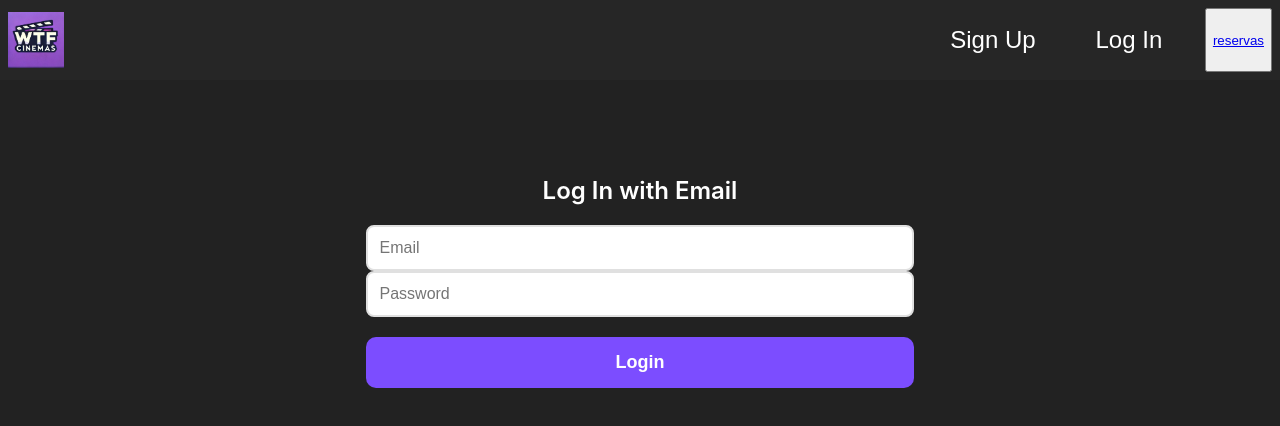
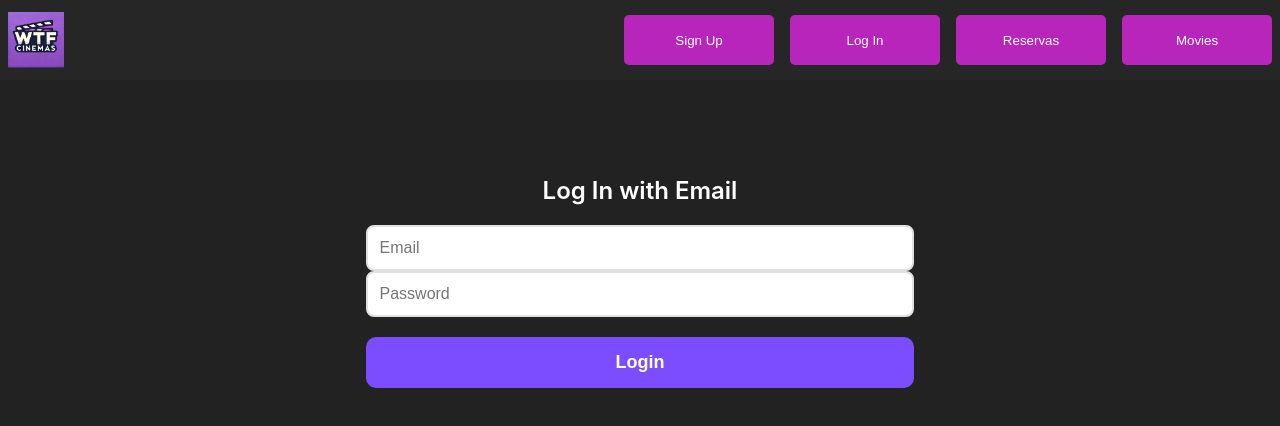
Before and after one commit to igborre/Proyecto-TIC-1-Frontend, a React (Create React App) app: page /LogIn in a window 1280 px wide. Shown: the top 426 px of the page. Built offline with nearby package versions, Linux system fonts and the light colour scheme.

Commit message:
movie button and header improvements

```diff
--- a/src/App.css
+++ b/src/App.css
@@ -16,7 +16,7 @@
   color: #ffffff;
 }
 
-.App-buttonLogIn, .App-buttonSingUp {
+.App-button {
   background-color: inherit;
   height: 8vmin;
   width: 15vmin;
@@ -28,16 +28,16 @@
   color: inherit;
 }
 
-.App-buttonLogIn a, .App-buttonSingUp a {
+.App-button a {
   color: inherit;
   text-decoration: none;
 }
 
-.App-buttonLogIn:hover, .App-buttonSingUp:hover {
+.App-button:hover {
   color: #b825ba;
 }
 
-.App-forms{
+.App-forms {
   display: flex;
   float: inherit;
   flex-direction: column;
@@ -46,7 +46,7 @@
 }
 
 .App-header {
-  background-color: #262626 ;
+  background-color: #262626;
   min-height: 10vh;
   display: flex;
   align-items: center;
--- a/src/App.js
+++ b/src/App.js
@@ -1,21 +1,17 @@
-import React from 'react';
-import logo from "./logo.jpeg";
+import React from "react";
 import "./App.css";
-import { Route, Routes, Link } from "react-router-dom";
+import { Route, Routes } from "react-router-dom";
 import LogIn from "./Components/LogIn";
-import SignUp from "./Components/SignUp";
-import Auth from './Utils/Auth';
-import Reserva from './Components/Reserva'; // Asegúrate de tener el componente de Reserva
-import LoggedInHeader from './Components/LoggedInHeader';
-import LoggedOutHeader from './Components/LoggedOutHeader.js';
-
+import SignUp from "./Components/SignUp.js";
+import Auth from "./Utils/Auth";
+import Reserva from "./Components/Reserva"; // Asegúrate de tener el componente de Reserva
+import LoggedInHeader from "./Components/LoggedInHeader";
+import LoggedOutHeader from "./Components/LoggedOutHeader.js";
+import MovieList from "./Utils/MovieList.js";
 
 // Main App Component
 const App = () => {
-
   const { isLoggedIn, handleLogin, handleLogout } = Auth();
-
-
 
   return (
     <div className="App">
@@ -32,10 +28,11 @@ const App = () => {
           <Route path="/LogIn" element={<LogIn onLogIn={handleLogin} />} />
           <Route path="/SignUp" element={<SignUp />} />
           <Route path="/Reserva" element={<Reserva />} />
+          <Route path="/Movies" element={<MovieList />} />
         </Routes>
       </div>
     </div>
-    )
+  );
 };
 
 export default App;
--- /dev/null
+++ b/src/Components/Button.css
@@ -0,0 +1,21 @@
+.buttonStyle {
+  display: flex; /* Enable flexbox for centering */
+  justify-content: center; /* Center text horizontally */
+  align-items: center; /* Center text vertically */
+  width: 150px; /* Set a fixed width */
+  height: 50px; /* Set a fixed height */
+  padding: 0; /* No additional padding */
+  background-color: #b825ba; /* Button background color */
+  color: white; /* Text color */
+  border: none; /* Remove border */
+  border-radius: 5px; /* Rounded corners */
+  cursor: pointer; /* Change cursor on hover */
+}
+
+.link-style {
+  text-decoration: none; /* Remove underline */
+  color: inherit; /* Use the current color of the button */
+  display: block; /* Make the link a block element to fill the button */
+  width: 100%; /* Ensure the link takes the full width of the button */
+  height: 100%; /* Ensure the link takes the full height of the button */
+}
--- /dev/null
+++ b/src/Components/Button.js
@@ -0,0 +1,7 @@
+import "./Button.css";
+
+const Button = ({ children }) => {
+  return <button className="buttonStyle">{children}</button>;
+};
+
+export default Button;
--- a/src/Components/LoggedOutHeader.js
+++ b/src/Components/LoggedOutHeader.js
@@ -1,6 +1,7 @@
-
 import logo from "../logo.jpeg";
 import { Link } from "react-router-dom";
+import Button from "./Button";
+import "./Button.css";
 
 const LoggedOutHeader = () => (
   <>
@@ -8,15 +9,18 @@ const LoggedOutHeader = () => (
       <img src={logo} className="App-logo" alt="logo" />
     </Link>
     <div className="App-buttons">
-            <button className="App-buttonSingUp">
-                <Link to="/SignUp">Sign Up</Link>
-            </button>
-            <button className="App-buttonLogIn">
-                <Link to="/LogIn">Log In</Link>
-            </button>
-            <button>
-                <Link to="/Reserva">reservas</Link>
-            </button>
+      <Link to="/SignUp" className="link-style">
+        <Button>Sign Up</Button>
+      </Link>
+      <Link to="/LogIn" className="link-style">
+        <Button>Log In</Button>
+      </Link>
+      <Link to="/Reserva" className="link-style">
+        <Button>Reservas</Button>
+      </Link>
+      <Link to="/Movies" className="link-style">
+        <Button>Movies</Button>
+      </Link>
     </div>
   </>
 );
--- /dev/null
+++ b/src/Utils/MovieList.css
@@ -0,0 +1,51 @@
+/* src/components/MovieList.css */
+.movie-list-container {
+  width: 80%;
+  margin: 0 auto;
+  padding: 20px;
+  background-color: #f8f9fa;
+  border-radius: 8px;
+  box-shadow: 0 4px 8px rgba(0, 0, 0, 0.1);
+}
+
+.movie-list-header {
+  text-align: center;
+  color: #333;
+  font-size: 28px;
+  margin-bottom: 20px;
+}
+
+.movie-list {
+  list-style-type: none;
+  padding: 0;
+}
+
+.movie-list-item {
+  background-color: #fff;
+  border: 1px solid #ddd;
+  padding: 10px;
+  margin-bottom: 10px;
+  border-radius: 5px;
+  transition: transform 0.2s ease;
+}
+
+.movie-list-item:hover {
+  transform: translateY(-5px);
+}
+
+.movie-title {
+  font-weight: bold;
+  font-size: 18px;
+  color: #007bff;
+}
+
+.movie-info {
+  color: #666;
+  margin-top: 5px;
+}
+
+.loading,
+.error {
+  text-align: center;
+  color: #999;
+}
--- /dev/null
+++ b/src/Utils/MovieList.js
@@ -0,0 +1,44 @@
+// src/components/MovieList.js
+import React, { useState, useEffect } from 'react';
+import axios from 'axios';
+import './MovieList.css'; // Import the CSS file
+
+const MovieList = () => {
+    const [movies, setMovies] = useState([]);
+    const [loading, setLoading] = useState(true);
+    const [error, setError] = useState(null);
+
+    useEffect(() => {
+        const fetchMovies = async () => {
+            try {
+                const response = await axios.get('http://localhost:8080/api/movies');
+                setMovies(response.data);
+                setLoading(false);
+            } catch (err) {
+                setError('Failed to load movies.');
+                setLoading(false);
+            }
+        };
+
+        fetchMovies();
+    }, []);
+
+    if (loading) return <div className="loading">Loading...</div>;
+    if (error) return <div className="error">{error}</div>;
+
+    return (
+        <div className="movie-list-container">
+            <h1 className="movie-list-header">Movie List</h1>
+            <ul className="movie-list">
+                {movies.map((movie) => (
+                    <li key={movie.id} className="movie-list-item">
+                        <div className="movie-title">{movie.title}</div>
+                        <div className="movie-info">{movie.genre} - {movie.releaseDate}</div>
+                    </li>
+                ))}
+            </ul>
+        </div>
+    );
+};
+
+export default MovieList;
```
Also changed, not shown: package.json (+6 -6 lines), 1 other file (tests, documents, lock files or other folders). Lines whose indentation alone changed are shown as unchanged.
